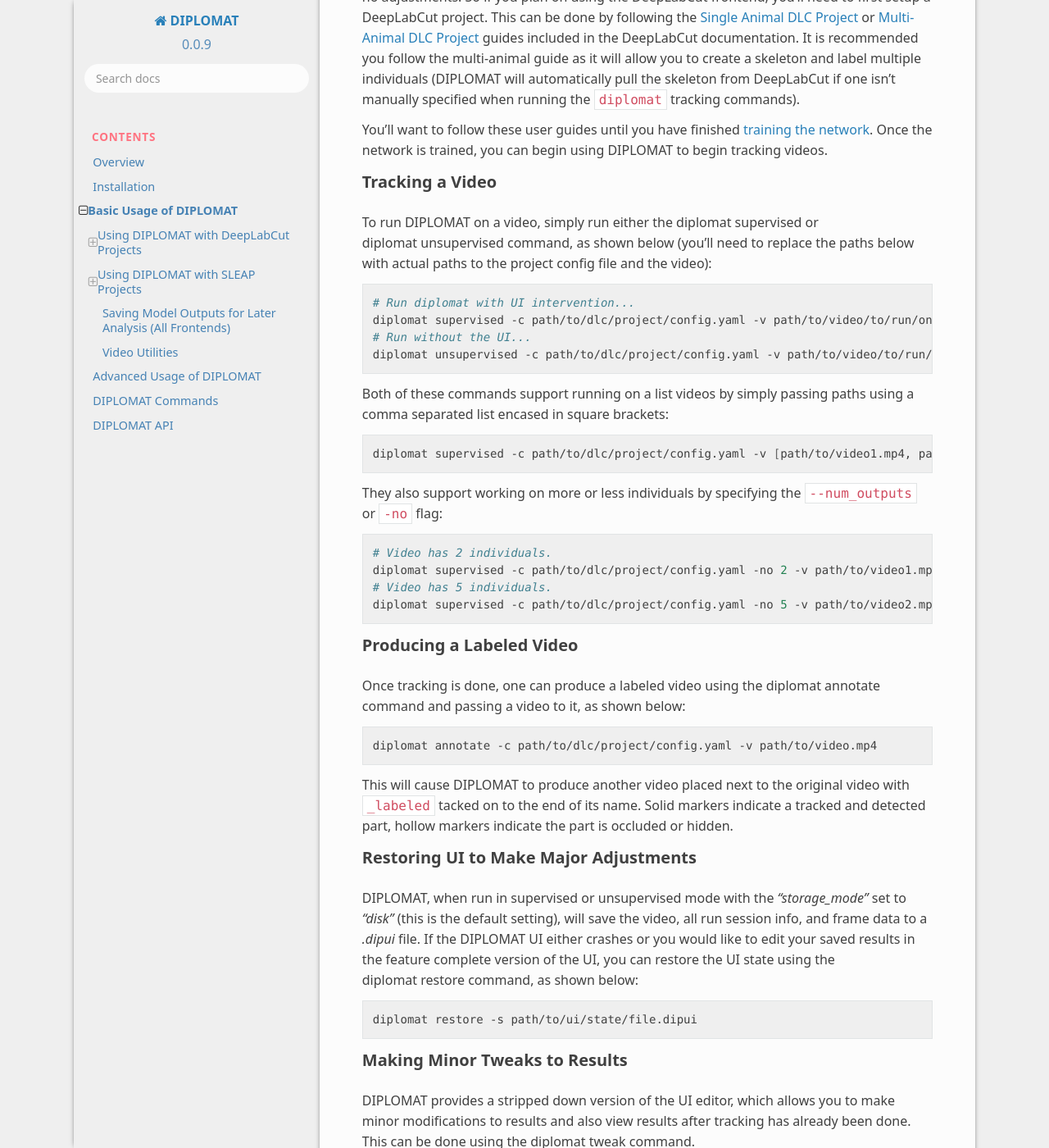
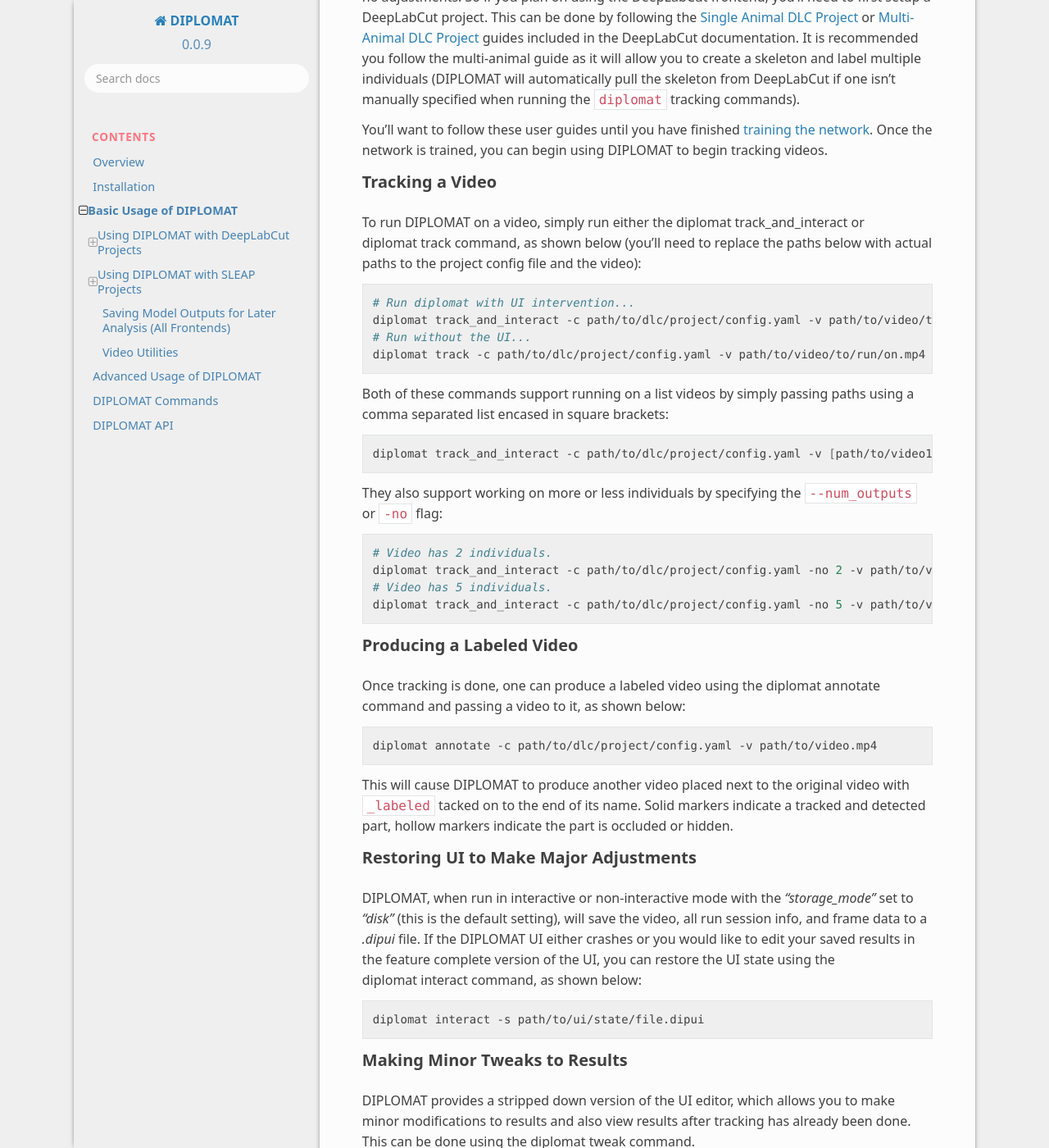
Before and after one commit to TravisWheelerLab/DIPLOMAT, a Sphinx documentation site: the page built from docs/source/basic_usage.rst, in a window 1280 px wide and 1400 px high, scrolled down 749 px. Shown: the whole window at 82% size. Built offline with Sphinx 7.4.7 and the Read the Docs theme 2.0.0, drawn with Linux system fonts in a browser that asks for light colours; formulas are drawn with MathJax 3; some of the changed text lies outside the part shown.

Commit message:
Rename diplomat tracking commands for clarity.

```diff
--- a/docs/source/basic_usage.rst
+++ b/docs/source/basic_usage.rst
@@ -27,32 +27,32 @@
 Tracking a Video
 ^^^^^^^^^^^^^^^^
 
-To run DIPLOMAT on a video, simply run either the :py:cli:`diplomat supervised`
-or :py:cli:`diplomat unsupervised` command, as shown below (you'll need to replace the paths below
+To run DIPLOMAT on a video, simply run either the :py:cli:`diplomat track_and_interact`
+or :py:cli:`diplomat track` command, as shown below (you'll need to replace the paths below
 with actual paths to the project config file and the video):
 
 .. code-block:: sh
 
     # Run diplomat with UI intervention...
-    diplomat supervised -c path/to/dlc/project/config.yaml -v path/to/video/to/run/on.mp4
+    diplomat track_and_interact -c path/to/dlc/project/config.yaml -v path/to/video/to/run/on.mp4
     # Run without the UI...
-    diplomat unsupervised -c path/to/dlc/project/config.yaml -v path/to/video/to/run/on.mp4
+    diplomat track -c path/to/dlc/project/config.yaml -v path/to/video/to/run/on.mp4
 
 Both of these commands support running on a list videos by simply passing paths using a comma
 separated list encased in square brackets:
 
 .. code-block:: sh
 
-    diplomat supervised -c path/to/dlc/project/config.yaml -v [path/to/video1.mp4, path/to/video2.webm, path/to/video3.mkv]
+    diplomat track_and_interact -c path/to/dlc/project/config.yaml -v [path/to/video1.mp4, path/to/video2.webm, path/to/video3.mkv]
 
 They also support working on more or less individuals by specifying the ``--num_outputs`` or ``-no`` flag:
 
 .. code-block:: sh
 
     # Video has 2 individuals.
-    diplomat supervised -c path/to/dlc/project/config.yaml -no 2 -v path/to/video1.mp4
+    diplomat track_and_interact -c path/to/dlc/project/config.yaml -no 2 -v path/to/video1.mp4
     # Video has 5 individuals.
-    diplomat supervised -c path/to/dlc/project/config.yaml -no 5 -v path/to/video2.mp4
+    diplomat track_and_interact -c path/to/dlc/project/config.yaml -no 5 -v path/to/video2.mp4
 
 
 Producing a Labeled Video
@@ -72,15 +72,15 @@
 Restoring UI to Make Major Adjustments
 ^^^^^^^^^^^^^^^^^^^^^^^^^^^^^^^^^^^^^^
 
-DIPLOMAT, when run in supervised or unsupervised mode with the `"storage_mode"` set to `"disk"` (this is
+DIPLOMAT, when run in interactive or non-interactive mode with the `"storage_mode"` set to `"disk"` (this is
 the default setting), will save the video, all run session info, and frame data to a `.dipui`
 file. If the DIPLOMAT UI either crashes or you would like to edit your saved results in the
-feature complete version of the UI, you can restore the UI state using the :py:cli:`diplomat restore`
+feature complete version of the UI, you can restore the UI state using the :py:cli:`diplomat interact`
 command, as shown below:
 
 .. code-block:: sh
 
-    diplomat restore -s path/to/ui/state/file.dipui
+    diplomat interact -s path/to/ui/state/file.dipui
 
 
 Making Minor Tweaks to Results
@@ -110,16 +110,16 @@
 Tracking a Video
 ^^^^^^^^^^^^^^^^
 
-To run DIPLOMAT on a video, simply run either the :py:cli:`diplomat supervised`
-or :py:cli:`diplomat unsupervised` command, as shown below (you'll need to replace the paths below
+To run DIPLOMAT on a video, simply run either the :py:cli:`diplomat track_and_interact`
+or :py:cli:`diplomat track` command, as shown below (you'll need to replace the paths below
 with actual paths to the SLEAP model folder or zip file and the video):
 
 .. code-block:: sh
 
     # Run diplomat with UI intervention...
-    diplomat supervised -c path/to/sleap/model/folder/or/zip -v path/to/video/to/run/on.mp4
+    diplomat track_and_interact -c path/to/sleap/model/folder/or/zip -v path/to/video/to/run/on.mp4
     # Run without the UI...
-    diplomat unsupervised -c path/to/sleap/model/folder/or/zip -v path/to/video/to/run/on.mp4
+    diplomat track -c path/to/sleap/model/folder/or/zip -v path/to/video/to/run/on.mp4
 
 Models are typically placed in a folder called "models" placed next to the .slp file for your SLEAP project. Both of the above commands will
 produce a ".slp" file with a prefix matching the name video. Both of these commands support running on a list videos by simply passing paths
@@ -127,16 +127,16 @@
 
 .. code-block:: sh
 
-    diplomat supervised -c path/to/sleap/model/folder/or/zip -v [path/to/video1.mp4, path/to/video2.webm, path/to/video3.mkv]
+    diplomat track_and_interact -c path/to/sleap/model/folder/or/zip -v [path/to/video1.mp4, path/to/video2.webm, path/to/video3.mkv]
 
 The above commands also support working on more or less individuals by specifying the ``--num_outputs`` or ``-no`` flag, just like for DeepLabCut.
 
 .. code-block:: sh
 
     # Video has 2 individuals.
-    diplomat supervised -c path/to/sleap/model/folder/or/zip -no 2 -v path/to/video1.mp4
+    diplomat track_and_interact -c path/to/sleap/model/folder/or/zip -no 2 -v path/to/video1.mp4
     # Video has 5 individuals.
-    diplomat supervised -c path/to/sleap/model/folder/or/zip -no 5 -v path/to/video2.mp4
+    diplomat track_and_interact -c path/to/sleap/model/folder/or/zip -no 5 -v path/to/video2.mp4
 
 
 Producing a Labeled Video
@@ -151,22 +151,22 @@
 
 Notice that the video parameter (-v flag) does not accept a list of videos, but rather a list of
 SLEAP files generated by one of DIPLOMAT's tracking commands (:py:cli:`diplomat track`,
-:py:cli:`diplomat supervised`, or :py:cli:`diplomat unsupervised`).
+:py:cli:`diplomat track_and_interact`, or :py:cli:`diplomat track`).
 This will cause DIPLOMAT to produce video placed next to the labels with the same name. Solid markers indicate a tracked and detected part,
 hollow markers indicate the part is occluded or hidden.
 
 Restoring UI to Make Major Adjustments
 ^^^^^^^^^^^^^^^^^^^^^^^^^^^^^^^^^^^^^^
 
-DIPLOMAT, when run in supervised or unsupervised mode with the `"storage_mode"` set to `"disk"` (this is
+DIPLOMAT, when run in interactive or non-interactive mode with the `"storage_mode"` set to `"disk"` (this is
 the default setting), will save the video, all run session info, and frame data to a `.dipui`
 file. If the DIPLOMAT UI either crashes or you would like to edit your saved results in the
-feature complete version of the UI, you can restore the UI state using the :py:cli:`diplomat restore`
+feature complete version of the UI, you can restore the UI state using the :py:cli:`diplomat interact`
 command, as shown below:
 
 .. code-block:: sh
 
-    diplomat restore -s path/to/ui/state/file.dipui
+    diplomat interact -s path/to/ui/state/file.dipui
 
 Making Minor Tweaks to Results
 ^^^^^^^^^^^^^^^^^^^^^^^^^^^^^^
@@ -199,11 +199,11 @@
 .. code-block:: sh
 
     # Run DIPLOMAT with no UI...
-    diplomat unsupervised -c path/to/config -fs path/to/fstore.dlfs
+    diplomat track -c path/to/config -fs path/to/fstore.dlfs
     # Run DIPLOMAT with UI...
-    diplomat supervised -c path/to/config -fs path/to/fstore.dlfs
+    diplomat track_and_interact -c path/to/config -fs path/to/fstore.dlfs
     # Run DIPLOMAT with some other prediction algorithm
-    diplomat track -c path/to/config -fs path/to/fstore.dlfs -p NameOfPredictorPlugin
+    diplomat track_with -c path/to/config -fs path/to/fstore.dlfs -p NameOfPredictorPlugin
 
 Video Utilities
 ---------------
--- a/pyproject.toml
+++ b/pyproject.toml
@@ -28,9 +28,7 @@
     "PyYAML",
     "pandas",
     "numpy",
-    "numba",
-    # Add shared memory support to older versions of python (3.7)...
-    #'shared-memory-backport@git+https://github.com/SleepProgger/py_shared_memory.git ; python_version<"3.8"'
+    "numba"
 ]
 
 [tool.flit.module]
```
Also changed, not shown: other parts of docs/source/basic_usage.rst (+1 -1 lines), README.md (+14 -22 lines), diplomat/__init__.py (+4 -4 lines), docs/README.md (added), 9 other files.
